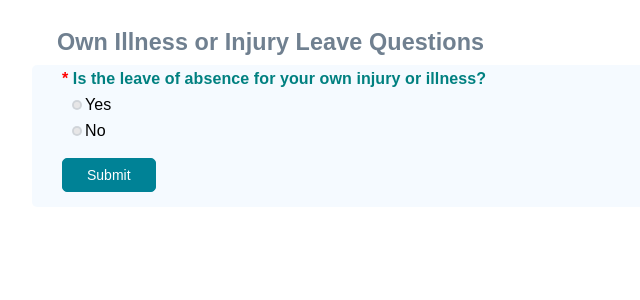
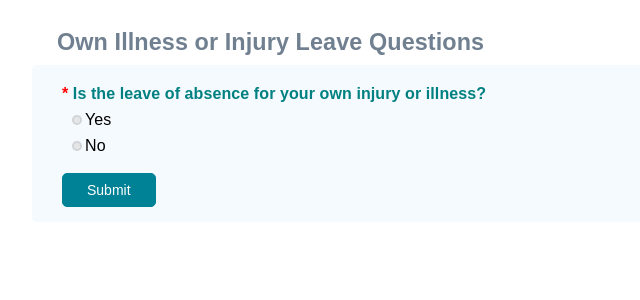
Before and after one commit to nagesh147/amz-form-app, a React (Create React App) app: page / in a window 1280 px wide. Shown: the top 300 px of the page, without its empty margins (0-640 px from the left). Built offline with nearby package versions, Linux system fonts and the light colour scheme.

Commit message:
final style touchups

```diff
--- a/src/components/Forms/styles.css
+++ b/src/components/Forms/styles.css
@@ -14,3 +14,6 @@
   padding: 0.5rem 1.5rem;
   outline: 0;
 }
+.fieldWrapper {
+  padding-top: 15px;
+}
--- a/src/components/elements/Field.js
+++ b/src/components/elements/Field.js
@@ -2,7 +2,7 @@
 import Radio from '../elements/Radio'
 import Text from '../elements/Text'
 import Checkbox from '../elements/Checkbox'
-// import '../../forms/styles.css'
+import './styles.css'
 
 const field = (props) => {
   const formItem = props.formItem
@@ -47,7 +47,7 @@
       break
   }
 
-  return <div className="field-wrapper">{element}</div>
+  return <div className="fieldWrapper">{element}</div>
 }
 
 export default field
```
